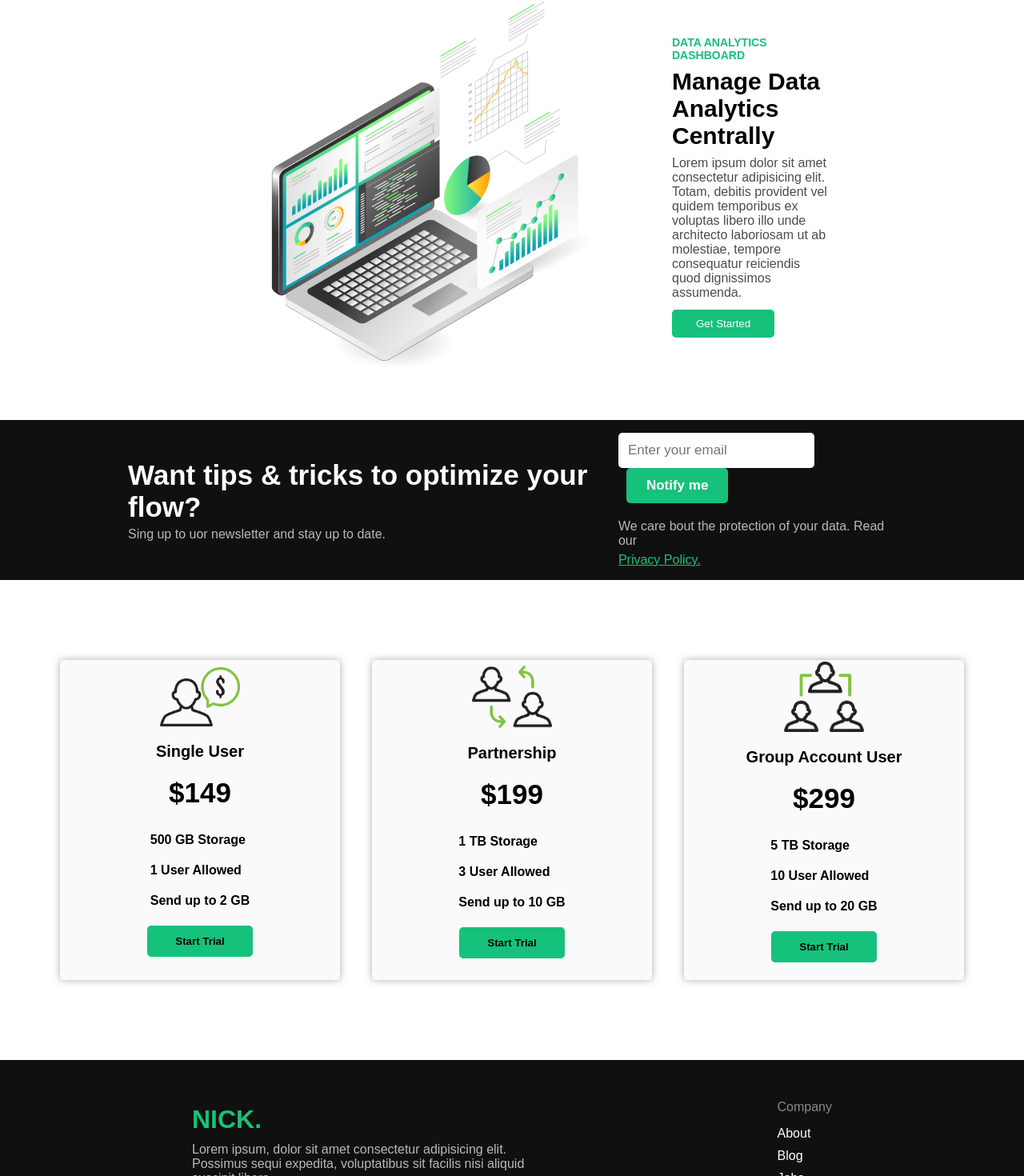
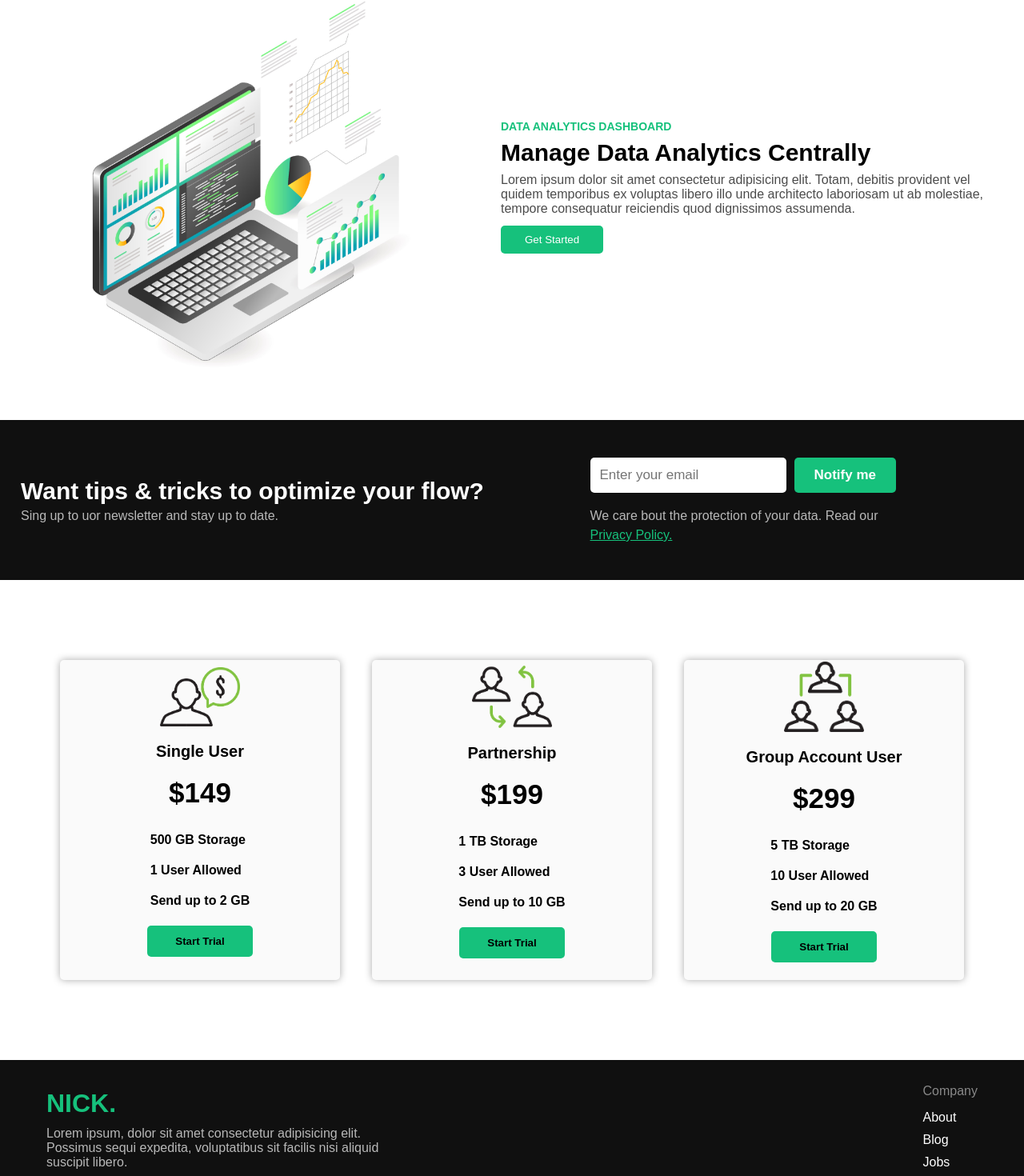
Before and after one commit to NicolasLimaDEV/NickLandingPage, a React (Vite) app: page / in a window 1280 px wide. Shown: the part 939-2409 px from the top of the page at 80% size. Built offline with nearby package versions, Linux system fonts and the light colour scheme.

Commit message:
Atualizações de responsividade

```diff
--- a/src/components/Feature/featureStyle.js
+++ b/src/components/Feature/featureStyle.js
@@ -21,8 +21,16 @@ export const OneColumn = styled.div`
     width: 600px;
   }
 
+  @media screen and (max-width: 1280px){
+    margin-left: 1rem;
+  }
+
   @media screen and (max-width: 1024px){
     margin-left: 1rem;
+
+    > img{
+      width: 480px;
+    }
   }
 
   @media screen and (max-width: 769px){
@@ -73,6 +81,11 @@ export const TwoColumn = styled.div`
     }
   }
 
+  @media screen and (max-width: 1280px){
+    margin-right: 1rem;
+    padding: 10px;
+  }
+
   @media screen and (max-width: 1024px){
     margin-right: 1rem;
   }
--- a/src/components/Footer/footerStyle.js
+++ b/src/components/Footer/footerStyle.js
@@ -6,6 +6,10 @@ export const FooterContainer = styled.footer`
   align-items: center;
   padding-top: 50px;
   padding-bottom: 100px;
+
+  @media screen and (max-width: 1280px){
+    padding: 30px 10px;
+  }
 
   @media screen and (max-width: 769px) {
     flex-direction: column;
@@ -24,6 +28,10 @@ export const FooterOneColumn = styled.div`
     margin: 10px 0px;
     width: 450px;
     opacity: 0.7;
+  }
+
+  @media screen and (max-width: 1280px){
+    margin-left: 3rem;
   }
 
   @media screen and (max-width: 1024px){
@@ -57,6 +65,10 @@ export const FooterTwoColumn = styled.div`
     }
   }
 
+  @media screen and (max-width: 1280px){
+    margin-right: 3rem;
+  }
+
   @media screen and (max-width: 1024px){
     margin-right: 2rem;
   }
--- a/src/components/Newsletter/newStyle.js
+++ b/src/components/Newsletter/newStyle.js
@@ -26,6 +26,15 @@ export const NewOneColumn = styled.div`
   > p{
     margin-top: 5px;
     opacity: 0.7;
+  }
+
+  @media screen and (max-width: 1280px){
+    padding: 10px;
+    margin-left: 1rem;
+
+    h3{
+      font-size: 30px;
+    }
   }
 
   @media screen and (max-width: 1024px){
@@ -83,6 +92,11 @@ export const DivInput = styled.div`
     border: none;
     outline: none;
     font-size: 17px;
+
+    @media screen and (max-width: 1024px){
+      padding: 8px;
+      font-size: 16px;
+    }
   }
 
   > button{
@@ -103,6 +117,11 @@ export const DivInput = styled.div`
       box-shadow: 0px 0px 10px #11e590;
       transition: 200ms;
     }
+
+    @media screen and (max-width: 1024px){
+      padding: 8px 15px;
+      font-size: 16px;
+    }
   }
 
   @media screen and (max-width: 769px){
--- a/src/components/Plans/plansStyle.js
+++ b/src/components/Plans/plansStyle.js
@@ -29,6 +29,10 @@ export const Card = styled.div`
   box-shadow: 0px 0px 10px #aaa;
   transition: 540ms;
 
+  @media screen and (max-width: 1024px){
+    padding: 10px;
+  }
+
   &:hover{
     transition: 200ms;
     transform: scale(1.06);
@@ -48,6 +52,10 @@ export const Card = styled.div`
 
   > img{
     margin-top: -20px;
+
+    @media screen and (max-width: 1024px){
+      width: 70px;
+    }
   }
 
   > h3{
```
